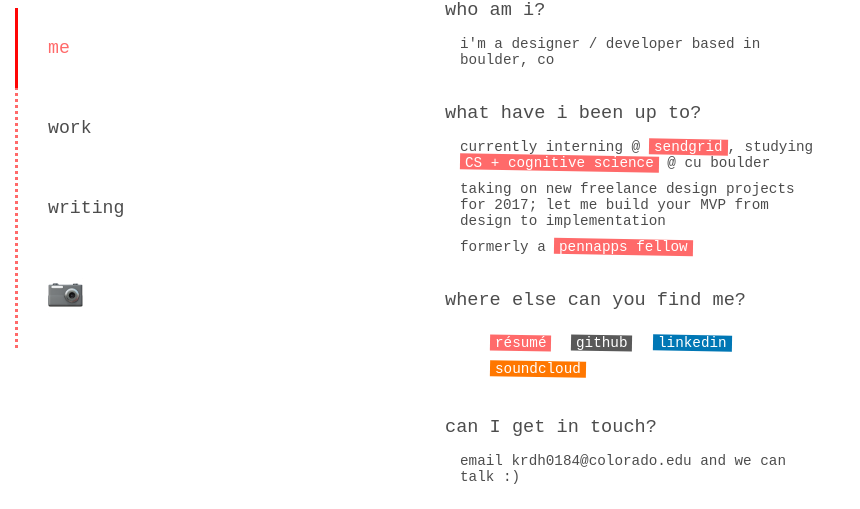
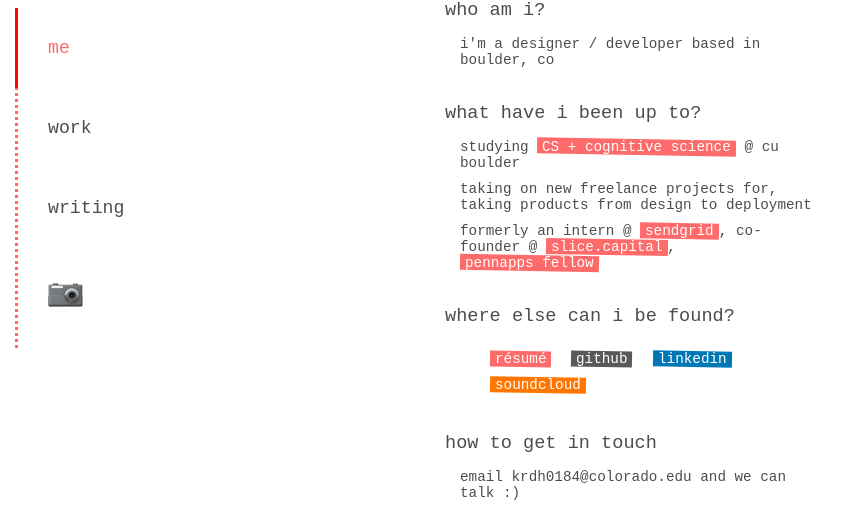
Before and after one commit to krrishd/site, a React (Create React App) app: page / in a window 1280 px wide. Shown: the part 125-634 px from the top of the page, without its empty margins (0-860 px from the left). Built offline with nearby package versions, Linux system fonts and the light colour scheme; no server answers.

Commit message:
updated copy

```diff
--- a/src/Main.js
+++ b/src/Main.js
@@ -91,12 +91,12 @@ class Main extends Component {
         </div>
         <div className="ting where fadeIn">
           <h3 className="cool">what have i been up to?</h3>
-          <p>currently interning @ <a href="//sendgrid.com" target="_blank"><span>sendgrid</span></a>, studying <a href="//github.com/krrishd/academic-plan#2017-2018"><span>CS + cognitive science</span></a> @ cu boulder</p>
-          <p>taking on new freelance design projects for 2017; let me build your MVP from design to implementation</p>
-          <p>formerly a <a href="http://pennappsfellows.com" target="_blank"><span>pennapps fellow</span></a></p>
+          <p>studying <a href="//github.com/krrishd/academic-plan#2017-2018"><span>CS + cognitive science</span></a> @ cu boulder</p>
+          <p>taking on new freelance projects for, taking products from design to deployment</p>
+          <p>formerly an intern @ <a href="//sendgrid.com" target="_blank"><span>sendgrid</span></a>, co-founder @ <a href="//slice.capital"><span>slice.capital</span></a>, <a href="http://pennappsfellows.com" target="_blank"><span>pennapps fellow</span></a></p>
         </div>
         <div className="ting other fadeIn">
-          <h3 className="cool">where else can you find me?</h3>
+          <h3 className="cool">where else can i be found?</h3>
           <ul className="links">
             <li><a href="/r.pdf"><span>résumé</span></a></li>
             <li><a className="gh" href="//git.io/krish"><span>github</span></a></li>
@@ -105,7 +105,7 @@ class Main extends Component {
           </ul>
         </div>
         <div className="ting hmu fadeIn">
-          <h3 className="cool">can I get in touch?</h3>
+          <h3 className="cool">how to get in touch</h3>
           <p>email krdh0184@colorado.edu and we can talk :)</p>
         </div>
         <Music api={this.props.api}/>
```
Also changed, not shown: public/img/work/write.png.
